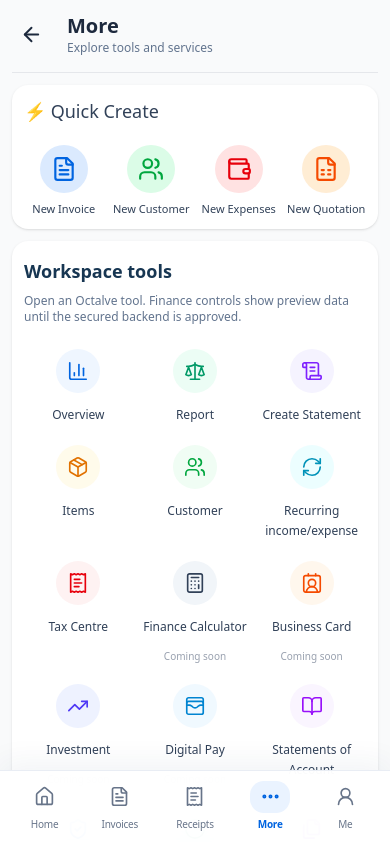
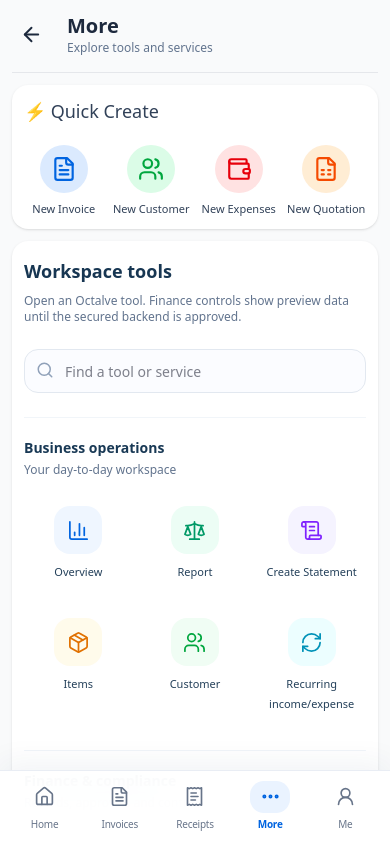
Before and after one commit to octalve-core/octalve-invoice, a Next.js app: page /dashboard/other-services in a window 390 px wide. Shown: the top 842 px of the page. Built offline with nearby package versions, Linux system fonts and the light colour scheme.

Commit message:
feat(ui): group and search More services with consistent mobile icon cards and desktop sections

```diff
--- a/app/(dashboard)/dashboard/other-services/page.tsx
+++ b/app/(dashboard)/dashboard/other-services/page.tsx
@@ -1,7 +1,8 @@
 "use client";
 import Link from "next/link";
+import {useState} from "react";
 import {useRouter} from "next/navigation";
-import {ArrowLeft,FileText,Users,Wallet,FileSpreadsheet,BarChart3,Scale,ScrollText,Package,RefreshCw,ReceiptText,Calculator,ContactRound,TrendingUp,WalletCards,IdCard,BookOpen,ShieldCheck,Clock3,Files,MessagesSquare,Landmark,ShieldAlert,Coins,PanelsTopLeft,type LucideIcon} from "lucide-react";
+import {ArrowLeft,Search,FileText,Users,Wallet,FileSpreadsheet,BarChart3,Scale,ScrollText,Package,RefreshCw,ReceiptText,Calculator,ContactRound,TrendingUp,WalletCards,IdCard,BookOpen,ShieldCheck,Clock3,Files,MessagesSquare,Landmark,ShieldAlert,Coins,PanelsTopLeft,type LucideIcon} from "lucide-react";
 import {otherServiceItems} from "@/src/features/other-services/feature-links";
 const icons:Record<(typeof otherServiceItems)[number]["icon"],LucideIcon>={
  "chart-no-axes-column":BarChart3,
@@ -28,6 +29,11 @@ const icons:Record<(typeof otherServiceItems)[number]["icon"],LucideIcon>={
 };
 const tones=["bg-blue-50 text-[#0064E0]","bg-emerald-50 text-emerald-600","bg-violet-50 text-violet-600","bg-amber-50 text-amber-600","bg-green-50 text-green-600","bg-cyan-50 text-cyan-600","bg-red-50 text-red-600","bg-slate-100 text-slate-700","bg-orange-50 text-orange-600","bg-indigo-50 text-indigo-600","bg-sky-50 text-sky-600","bg-purple-50 text-purple-600"];
 
+const serviceGroups=[
+ {title:"Business operations",description:"Your day-to-day workspace",slugs:["overview","report","items","customer","recurring-income-expense","create-statement"]},
+ {title:"Finance & compliance",description:"Records, approvals and controls",slugs:["tax-centre","statement-of-account","approvals","receivables-ageing","credit-debit-notes","communication-history","bank-reconciliation","audit-exceptions","multi-currency","finance-calculator"]},
+ {title:"Services & support",description:"Connections, access and assistance",slugs:["customer-portal","insights-support","business-card","investment","digital-pay","id-card"]}
+] as const;
 const quick=[
  {label:"New Invoice",href:"/dashboard/invoice/create",icon:FileText,tone:"bg-blue-100 text-[#0064E0]"},
  {label:"New Customer",href:"/dashboard/customer/add",icon:Users,tone:"bg-green-100 text-green-600"},
@@ -36,6 +42,7 @@ const quick=[
 ] as const;
 export default function OtherServicesPage(){
  const router=useRouter();
+ const [search,setSearch]=useState("");
  return <div className="mx-auto min-w-0 max-w-7xl space-y-3 pb-8">
   <header className="flex items-center gap-4 border-b border-gray-200 pb-4">
     <button onClick={()=>router.back()} aria-label="Go back" className="rounded-full p-2 text-slate-800 hover:bg-gray-100"><ArrowLeft size={23}/></button>
@@ -50,16 +57,22 @@ export default function OtherServicesPage(){
   </section>
   <section aria-label="Other services" className="rounded-2xl bg-white px-3 py-4 shadow-sm sm:px-6 sm:py-6">
    <h2 className="mb-2 text-lg font-semibold text-[#173652]">Workspace tools</h2><p className="mb-6 text-xs text-slate-500">Open an Octalve tool. Finance controls show preview data until the secured backend is approved.</p>
-   <div className="grid grid-cols-3 gap-x-2 gap-y-5 lg:grid-cols-4 lg:gap-x-8 lg:gap-y-8">{otherServiceItems.map((item,i)=>{
-     const Icon=icons[item.icon];
-     return <Link key={item.slug} href={item.href} className="flex min-w-0 flex-col items-center gap-3 text-center hover:opacity-80">
-      <span className={`grid h-11 w-11 place-items-center rounded-full sm:h-16 sm:w-16 ${tones[i%tones.length]}`}>
-        <Icon size={22} strokeWidth={1.8}/>
-      </span>
-      <span className="text-xs leading-5 text-slate-700 sm:text-sm">{item.title}</span>
-      {!item.ready?<span className="text-[10px] text-gray-400">Coming soon</span>:null}
-     </Link>;
-    })}</div>
+   <label className="relative mb-6 block"><Search className="absolute left-3 top-3 text-slate-400" size={18}/><input aria-label="Search More services" value={search} onChange={e=>setSearch(e.target.value)} placeholder="Find a tool or service" className="h-11 w-full rounded-xl border border-slate-200 bg-[#FBFCFF] pl-10 pr-3 text-sm outline-none focus:border-[#0064E0]"/></label>
+   <div className="space-y-7">{serviceGroups.map(group=>{
+    const items=otherServiceItems.filter(item=>group.slugs.some(slug=>slug===item.slug)&&item.title.toLowerCase().includes(search.toLowerCase().trim()));
+    if(!items.length)return null;
+    return <div key={group.title} className="border-t border-slate-100 pt-5"><h3 className="text-sm font-semibold text-[#193955]">{group.title}</h3><p className="mb-5 mt-1 text-xs text-slate-500">{group.description}</p>
+     <div className="grid grid-cols-3 gap-x-2 gap-y-5 sm:grid-cols-4 xl:grid-cols-5">{items.map((item,i)=>{
+      const Icon=icons[item.icon];
+      return <Link key={item.slug} href={item.href} className="flex min-w-0 flex-col items-center gap-2 rounded-xl px-1 py-2 text-center focus-visible:outline-2 focus-visible:outline-[#0064E0] hover:bg-[#F7FAFF]">
+       <span className={"grid h-12 w-12 place-items-center rounded-2xl sm:h-14 sm:w-14 "+tones[i%tones.length]}><Icon size={23} strokeWidth={1.8}/></span>
+       <span className="text-[11px] font-medium leading-5 text-[#24405A] sm:text-sm">{item.title}</span>
+       {!item.ready?<span className="text-[10px] text-slate-400">Coming soon</span>:null}
+      </Link>;
+     })}</div>
+    </div>;
+   })}</div>
+   {!otherServiceItems.some(item=>item.title.toLowerCase().includes(search.toLowerCase().trim()))?<p className="py-5 text-center text-sm text-slate-500">No service matches this search.</p>:null}
   </section>
  </div>;
 }
```
